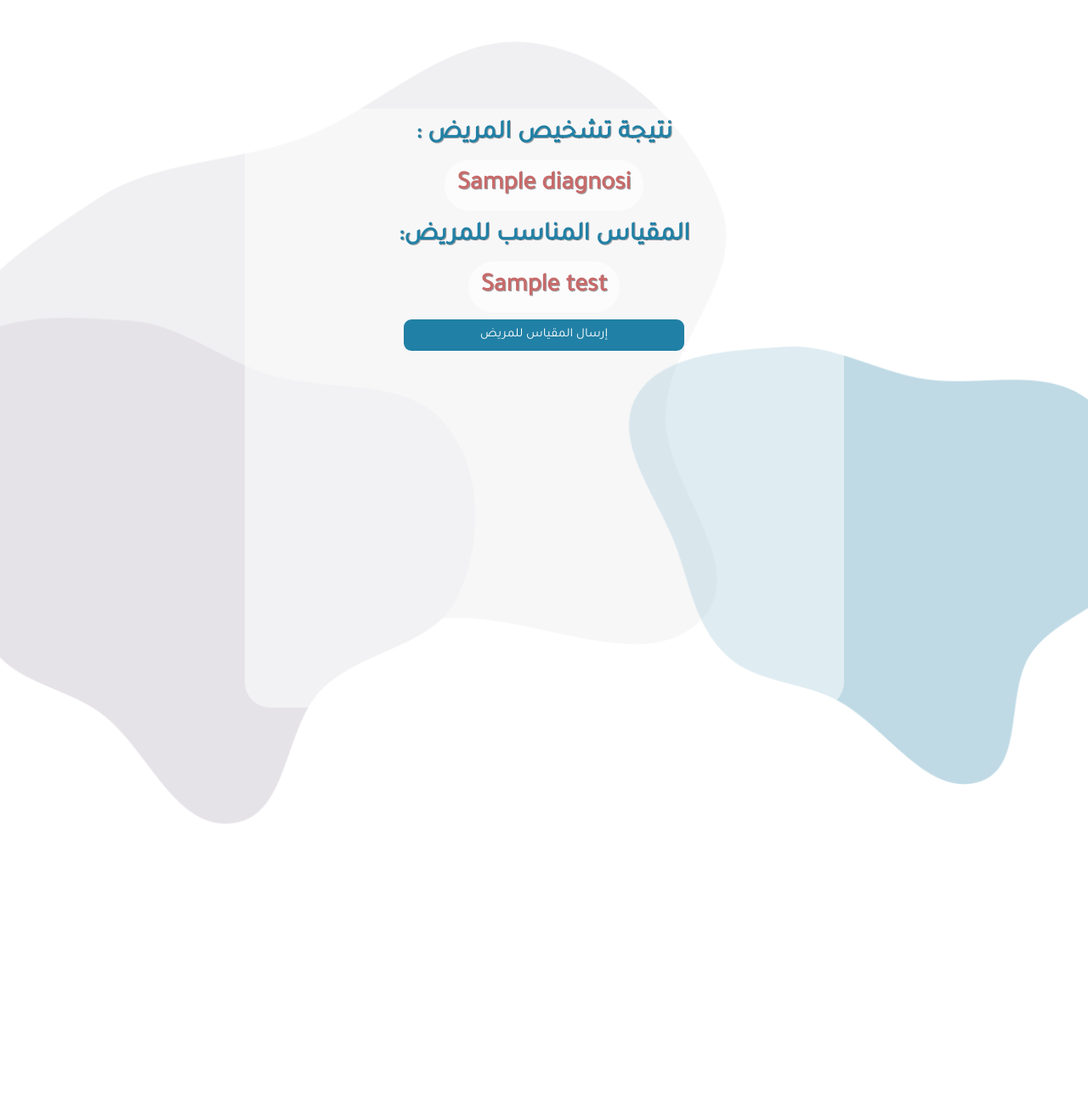
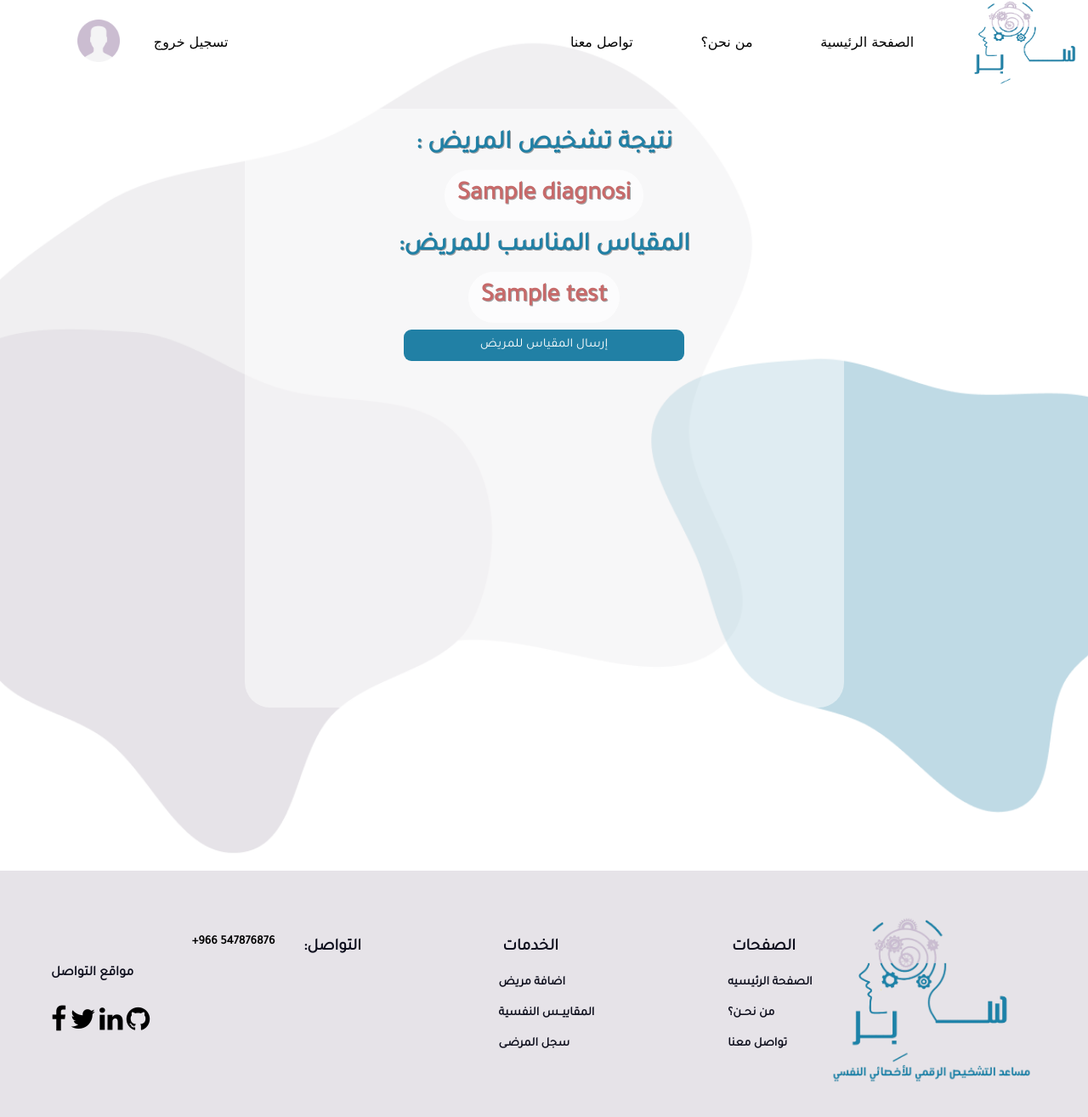
Before and after one commit to Team-0005/saber, a Django app: page /diagnosis/apptest/1/ in a window 1280 px wide. Shown: the whole page at 85% size. Before the commit the page ends 970 px from the top, so only its background shows below. Run offline with Django 4.2, Linux system fonts and the light colour scheme; tables that the repository leaves empty hold one stand-in row (values such as "Sample post").

Commit message:
fix bugs

```diff
--- a/blog/static/blog/index.js
+++ b/blog/static/blog/index.js
@@ -2,7 +2,7 @@ lock = false;
 //return style to defult
 function setDefult(input, message) {
   message.innerHTML = null;
-  input.style.borderColor = rgba(195, 195, 195, 0.5);
+  input.style.borderColor = "rgba(195, 195, 195, 0.5)";
 }
 
 //change style when error ocurs
--- a/blog/static/blog/style.css
+++ b/blog/static/blog/style.css
@@ -74,7 +74,6 @@ footer a:hover,
   text-align: center;
   color: white;
 }
-
 .row-1 {
   font-family: 'Tajawal', sans-serif;
   font-size: 1.6em;
@@ -262,8 +261,8 @@ a.col-1 a:link {
 .top-2 {
   float: left;
   text-align: center;
-  margin-left: 5em;
-  margin-top: 0em;
+  margin-left: -14em;
+  margin-top: 10em;
   font-size: 1.7em;
   color: #000000;
   max-width: 100ch;
--- a/blog/templates/blog/home.html
+++ b/blog/templates/blog/home.html
@@ -9,9 +9,8 @@
     <div class="row col0">
       <p class="top-p">..نحن هنا لمســـــــــــــــــــاعدتك</p>
       <p class="top-2">لتَّشخيص بأسرع وقت وأكثر دِقة</p>
-      <br>
     </div>
-    <a id="buttonjoin" href="{% url 'signup' %}"><button class="button" type="button" name="button">إنشاءحساب</button></a>
+    <a id="buttonjoin" href="{% url 'signup' %}"><button class="button" type="button" name="button">إنشاء حساب</button></a>
   </form>
 </div>
 
--- a/diagnosis/templates/diagnosis/appro_test.html
+++ b/diagnosis/templates/diagnosis/appro_test.html
@@ -16,6 +16,16 @@
 </head>
 
 <body>
+  <a id="logo" href=""><img src="{% static 'blog/logo1.png' %}" alt="logo" width="150" height="100"></a>
+  <nav>
+    <div class="col6"> <a href="{% url 'home' %}">الصفحة الرئيسية</a></div>
+    <div class="col6"><a href="#whowe">من نحن؟</a></div>
+    <div class="col6"><a href="#footer">تواصل معنا</a></div>
+    <div class="col7"> <a id="login" href="{% url 'signout' %}"></i>تسجيل
+        خروج </a>
+      <img id="login-pho" src="{% static 'blog/login.png' %}" width="50" height="50">
+    </div>
+  </nav>
 
   <br>
   <br>
@@ -45,17 +55,40 @@
   </form>
 
 
-
-
-
-
-
-
-
-
-
-
-
+  <footer id="footer" class="footer-distributed">
+    <div class="footer-right">
+      <a id="logo" href=""><img src="{% static 'blog/logod.png' %}" alt="logo" width="250" height="200"></a>
+      <p class="footer-links">
+        <a id="h" href="">الصفحات</a>
+        <a href="#">الصفحة الرئيسيه </a>
+        <a href="#">من نحــن؟</a>
+        <a href="#">تواصل معنا</a>
+      </p>
+    </div>
+    <div class="footer-right">
+      <p class="footer-links2">
+        <a id="h" href="">الخدمات </a>
+        <a href="#">اضافة مريض </a>
+        <a href="#">المقاييــس النفسية</a>
+        <a href="#">سجل المرضـى </a>
+      </p>
+    </div>
+    <p class="footer-links3">
+      <a id="h" href=""> :التواصل </a>
+      <a href="#">+966 547876876 </a>
+    </p>
+    <div class="footer-left">
+      <div class="footer-icons">
+        <br><br>
+        <h3> مواقع التواصل </h3>
+        <br>
+        <a href="#"><i class="fa fa-facebook"></i></a>
+        <a href="#"><i class="fa fa-twitter"></i></a>
+        <a href="#"><i class="fa fa-linkedin"></i></a>
+        <a href="#"><i class="fa fa-github"></i></a>
+      </div>
+    </div>
+  </footer>
 
 </body>
 
--- a/patient/static/patient/index.js
+++ b/patient/static/patient/index.js
@@ -2,7 +2,7 @@ lock = false;
 //return style to defult
 function setDefult(input, message) {
   message.innerHTML = null;
-  input.style.borderColor = rgba(195, 195, 195, 0.5);
+  input.style.borderColor = "rgba(195, 195, 195, 0.5)";
 }
 
 //change style when error ocurs
```
